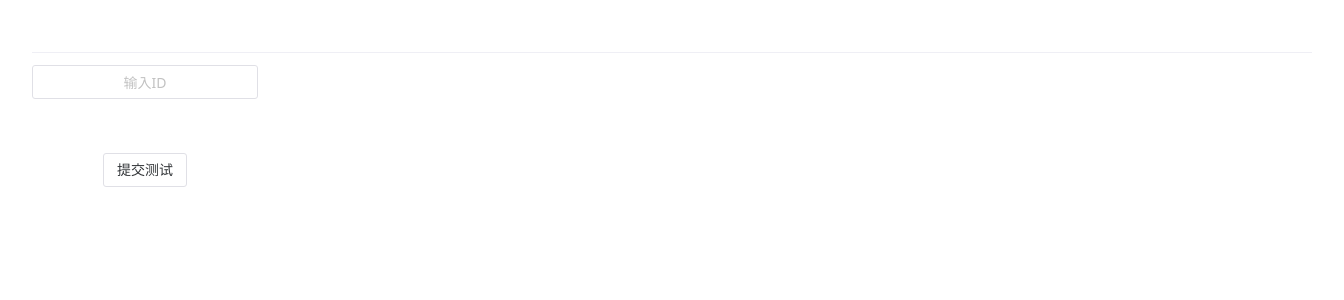
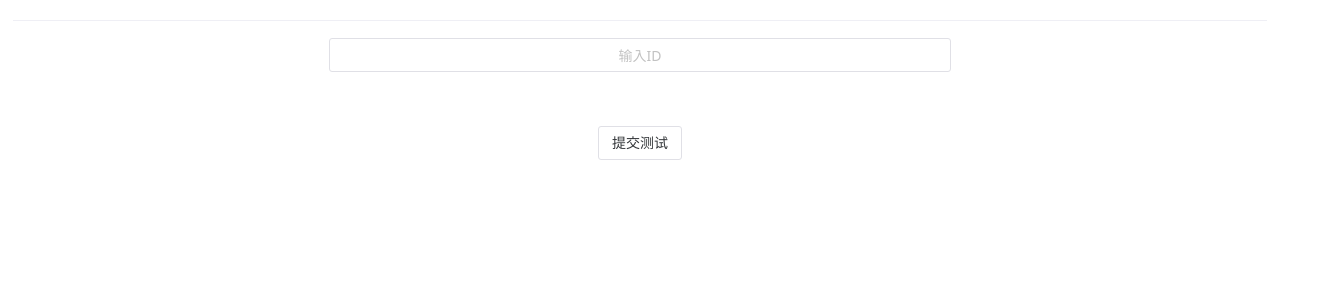
Before and after one commit to iMayday-Yee/DebSecurityTest_Front, a Vue app: page / in a window 1280 px wide. Shown: the top 300 px of the page, 1344 px wide, since content can reach past the window. Built offline with nearby package versions, Linux system fonts and the light colour scheme.

Commit message:
[fix] 让页面整体在左上角，便于嵌入其他前端框架中

```diff
--- a/src/App.vue
+++ b/src/App.vue
@@ -1,6 +1,6 @@
 <template>
   <n-message-provider>
-    <n-layout>
+    <n-layout class="layout">
       <n-layout-header>
         <n-tabs v-model:value="activeTab" type="line" style="width: 1920px; justify-content: flex-start;">
           <n-tab-pane name="upload" tab="上传文件测试" />
@@ -8,7 +8,7 @@
           <n-tab-pane name="diskusage" tab="缓存管理" />
         </n-tabs>
       </n-layout-header>
-      <n-layout-content class="content">
+      <n-layout-content>
         <component :is="activeTabComponent" />
       </n-layout-content>
     </n-layout>
@@ -54,17 +54,17 @@ export default defineComponent({
 </script>
 
 <style>
-.content {
-  width: 100%;
-  height: calc(100vh - 60px);
-  /* 增加高度 */
-  box-sizing: border-box;
-  display: flex;
-  flex-direction: column;
-  /* 确保内容从上到下排列 */
-  justify-content: flex-start;
-  /* 从顶部开始对齐 */
-  align-items: flex-start;
-  /* 水平左对齐 */
+.layout {
+  width: 98vw;
+  height: 98vh;
+  position: fixed;
+  top: 0;
+  /* bottom: 10px; */
+  left: 0;
+  right: 0;
+  margin: auto;
+  background-color: white;
+  border-radius: 0px;
+  overflow: hidden;
 }
 </style>
--- a/src/components/DiskUsage.vue
+++ b/src/components/DiskUsage.vue
@@ -1,5 +1,5 @@
 <template>
-    <n-space vertical size="large">
+    <n-space vertical size="large" style="padding: 5px;">
         <n-flex>
             当前缓存大小: {{ diskUsage }}
         </n-flex>
@@ -20,7 +20,7 @@ export default defineComponent({
     setup() {
         const diskUsage = ref('');
         const getDiskUsage = async () => {
-            const res = await fetch('http://127.0.0.1:12345/diskUsage', {
+            const res = await fetch('http://1.94.103.27:12345/diskUsage', {
                 method: 'GET',
             });
             const result = await res.json();
@@ -29,7 +29,7 @@ export default defineComponent({
         const msg = ref('');
         const message = useMessage();
         const cleanCache = async () => {
-            const res = await fetch('http://127.0.0.1:12345/cleanCache', {
+            const res = await fetch('http://1.94.103.27:12345/cleanCache', {
                 method: 'GET',
             });
             const result = await res.json();
--- a/src/components/SubmitUrlTest.vue
+++ b/src/components/SubmitUrlTest.vue
@@ -1,7 +1,7 @@
 <template>
-    <n-space vertical size="large" style="width: 1080px; justify-content: flex-start;">
-        <n-input v-model:value="debUrl" placeholder="输入URL" style="width: 60%" />
-        <n-input v-model:value="id" placeholder="输入ID" style="width: 60%" />
+    <n-space vertical size="large" style="justify-content: flex-start; padding: 5px;">
+        <n-input v-model:value="debUrl" placeholder="输入URL" style="width: 50%" />
+        <n-input v-model:value="id" placeholder="输入ID" style="width: 50%" />
         <n-button @click="submitTest">提交测试</n-button>
         <div v-if="loading">
             <n-spin>正在检测...</n-spin>
@@ -84,7 +84,7 @@ export default defineComponent({
             formData.append('debUrl', debUrl.value);
             formData.append('id', id.value);
             // 发送multipart/form-data请求
-            const res = await fetch('http://127.0.0.1:12345/appTestByUrl', {
+            const res = await fetch('http://1.94.103.27:12345/appTestByUrl', {
                 method: 'POST',
                 body: formData // 不需要设置Content-Type，浏览器会自动处理
             });
@@ -148,7 +148,7 @@ export default defineComponent({
         };
 
         const getResult = async () => {
-            const res = await fetch('http://127.0.0.1:12345/appTestResult?id=' + id.value);
+            const res = await fetch('http://1.94.103.27:12345/appTestResult?id=' + id.value);
             const csvText = await res.text();
             resultData.value = parseCSVToArray(csvText);
             resultData.value = resultData.value.slice(1, -1);
--- a/src/components/UploadFileTest.vue
+++ b/src/components/UploadFileTest.vue
@@ -1,6 +1,6 @@
 <template>
-    <n-space vertical size="large">
-        <n-input v-model:value="id" placeholder="输入ID" />
+    <n-space vertical size="large" style="padding: 5px;">
+        <n-input v-model:value="id" placeholder="输入ID" style="width: 50%;" />
         <n-upload v-model:file-list="fileList" :action="uploadUrl" />
         <n-button @click="submitTest">提交测试</n-button>
         <div v-if="response">{{ response }}</div>
--- a/vite.config.ts
+++ b/vite.config.ts
@@ -4,4 +4,9 @@ import vue from '@vitejs/plugin-vue'
 // https://vitejs.dev/config/
 export default defineConfig({
   plugins: [vue()],
+  server: {
+    host: '0.0.0.0',
+    port: 10604
+  }
+
 })
```
